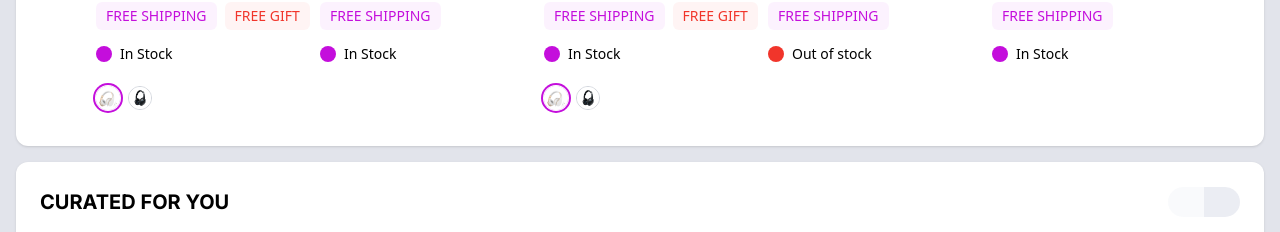
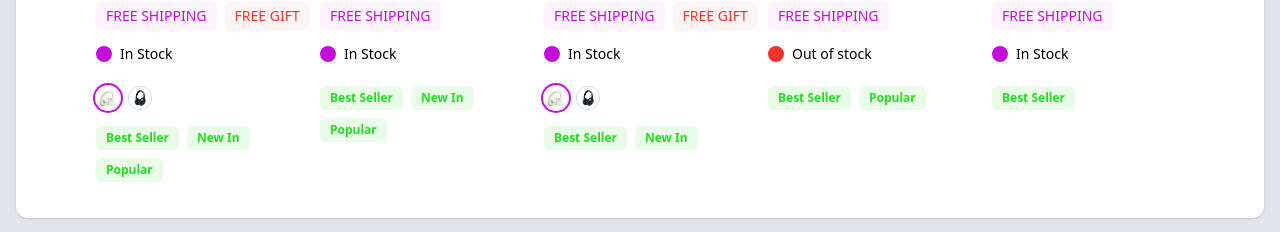
Before and after one commit to praharshaAdhikari/mobile-point, a Next.js app: page / in a window 1280 px wide. Shown: the part 1844-2076 px from the top of the page. Built offline with nearby package versions, Linux system fonts and the light colour scheme; some icons are missing.

Commit message:
completionId: cgen-037fc628eb2d477aad6b690e4a306be1
cgen-037fc628eb2d477aad6b690e4a306be1

```diff
--- a/src/components/home/item-card.tsx
+++ b/src/components/home/item-card.tsx
@@ -220,6 +220,18 @@ const ItemCard = ({ item }: { item: Item }) => {
           onVariantChange={setCurrentVariant}
         />
       )}
+      {item.tag.length > 0 && (
+        <div className="flex flex-wrap gap-2 pt-4">
+          {item.tag.map((t, idx) => (
+            <span
+              key={idx}
+              className="inline-block px-2.5 py-1 text-xs font-bold rounded-md bg-[#22DD22]/10 text-[#22DD22]"
+            >
+              {t}
+            </span>
+          ))}
+        </div>
+      )}
     </div>
   );
 };
```
